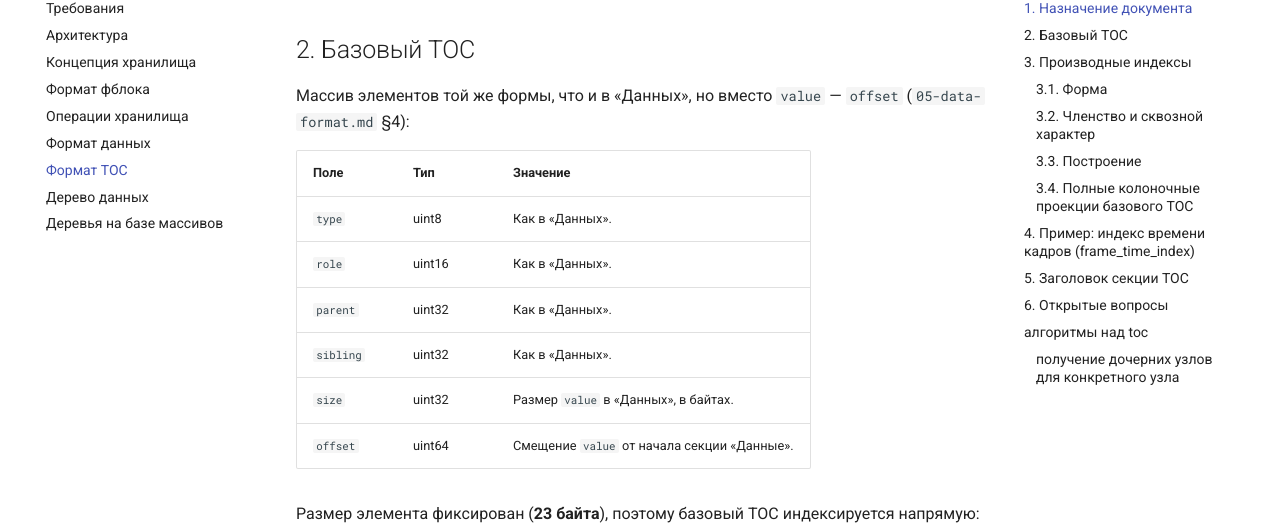
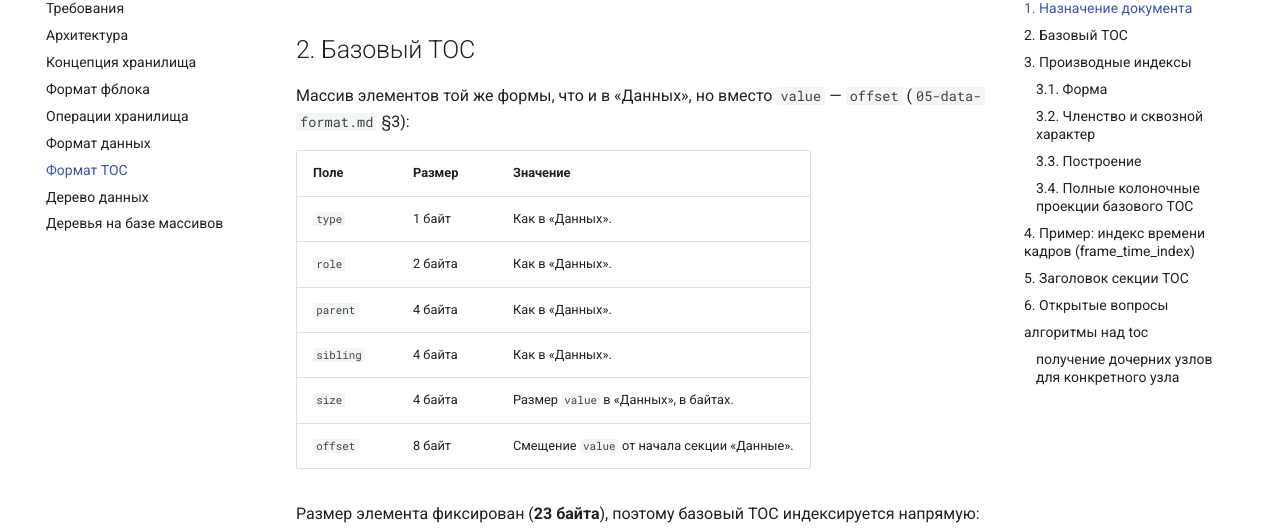
Before and after one commit to traycers/farc, an MkDocs documentation site: the page built from docs/docs/archive/06-toc-format.md, in a window 1280 px wide and 900 px high, scrolled down 529 px. Shown: the part 148-678 px from the top of the window. Built offline with MkDocs 1.6.1 and Material for MkDocs 9.7.7, drawn with Linux system fonts in a browser that asks for light colours; some of the changed text lies outside the part shown.

Commit message:
update docs

```diff
--- a/docs/docs/archive/06-toc-format.md
+++ b/docs/docs/archive/06-toc-format.md
@@ -15,16 +15,16 @@ TOC состоит из двух частей:
 
 ## 2. Базовый TOC
 
-Массив элементов той же формы, что и в «Данных», но вместо `value` — `offset` (`05-data-format.md` §4):
+Массив элементов той же формы, что и в «Данных», но вместо `value` — `offset` (`05-data-format.md` §3):
 
-| Поле        | Тип    | Значение |
-|-------------|--------|----------|
-| `type`      | uint8  | Как в «Данных». |
-| `role`      | uint16 | Как в «Данных». |
-| `parent`    | uint32 | Как в «Данных». |
-| `sibling`   | uint32 | Как в «Данных». |
-| `size`      | uint32 | Размер `value` в «Данных», в байтах. |
-| `offset`    | uint64 | Смещение `value` от начала секции «Данные». |
+| Поле        | Размер  | Значение |
+|-------------|---------|----------|
+| `type`      | 1 байт  | Как в «Данных». |
+| `role`      | 2 байта | Как в «Данных». |
+| `parent`    | 4 байта | Как в «Данных». |
+| `sibling`   | 4 байта | Как в «Данных». |
+| `size`      | 4 байта | Размер `value` в «Данных», в байтах. |
+| `offset`    | 8 байт  | Смещение `value` от начала секции «Данные». |
 
 Размер элемента фиксирован (**23 байта**), поэтому базовый TOC индексируется напрямую: запись узла `id` находится по смещению `id × 23` от начала базового TOC. Как и в «Данных» (`05-data-format.md` §3), `id` не хранится явно в записи — он равен позиции записи в базовом TOC. Обход дерева (`parent`/`sibling`) и пропуск узлов с нераспознанной `role` (`05-data-format.md`, «Пропуск неизвестной роли») выполняются по базовому TOC без чтения «Данных».
 
@@ -63,14 +63,14 @@ TOC состоит из двух частей:
 
 Полная проекция — до шести независимых массивов, по одному на поле базового TOC:
 
-| Массив | Тип | Длина |
+| Массив | Размер элемента | Длина |
 |---|---|---|
-| `type[]` | uint8 | `base_toc_count` |
-| `role[]` | uint16 | `base_toc_count` |
-| `parent[]` | uint32 | `base_toc_count` |
-| `sibling[]` | uint32 | `base_toc_count` |
-| `size[]` | uint32 | `base_toc_count` |
-| `offset[]` | uint64 | `base_toc_count` |
+| `type[]` | 1 байт | `base_toc_count` |
+| `role[]` | 2 байта | `base_toc_count` |
+| `parent[]` | 4 байта | `base_toc_count` |
+| `sibling[]` | 4 байта | `base_toc_count` |
+| `size[]` | 4 байта | `base_toc_count` |
+| `offset[]` | 8 байт | `base_toc_count` |
 
 Как и в базовом TOC, `id` узла не хранится отдельным массивом — он равен позиции в каждом из шести массивов (`type[id]`, `role[id]`, ...). Колонка `node_id` (§3.1) здесь не нужна: фильтрации нет, и позиция уже однозначно определяет узел.
 
```
Also changed, not shown: docs/docs/archive/05-data-format.md (+23 -17 lines), docs/docs/archive/07-media-tree.md (+5 -5 lines).
